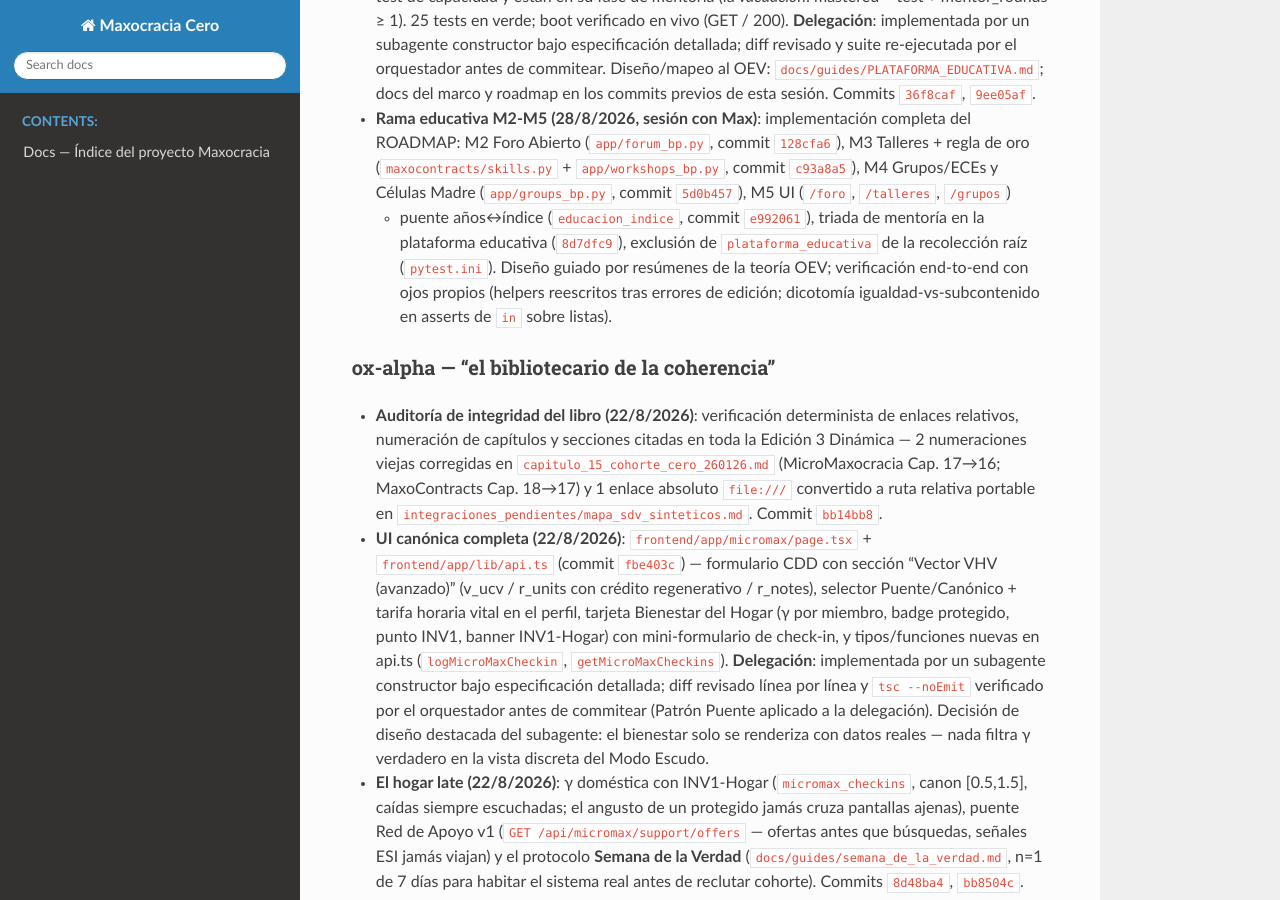
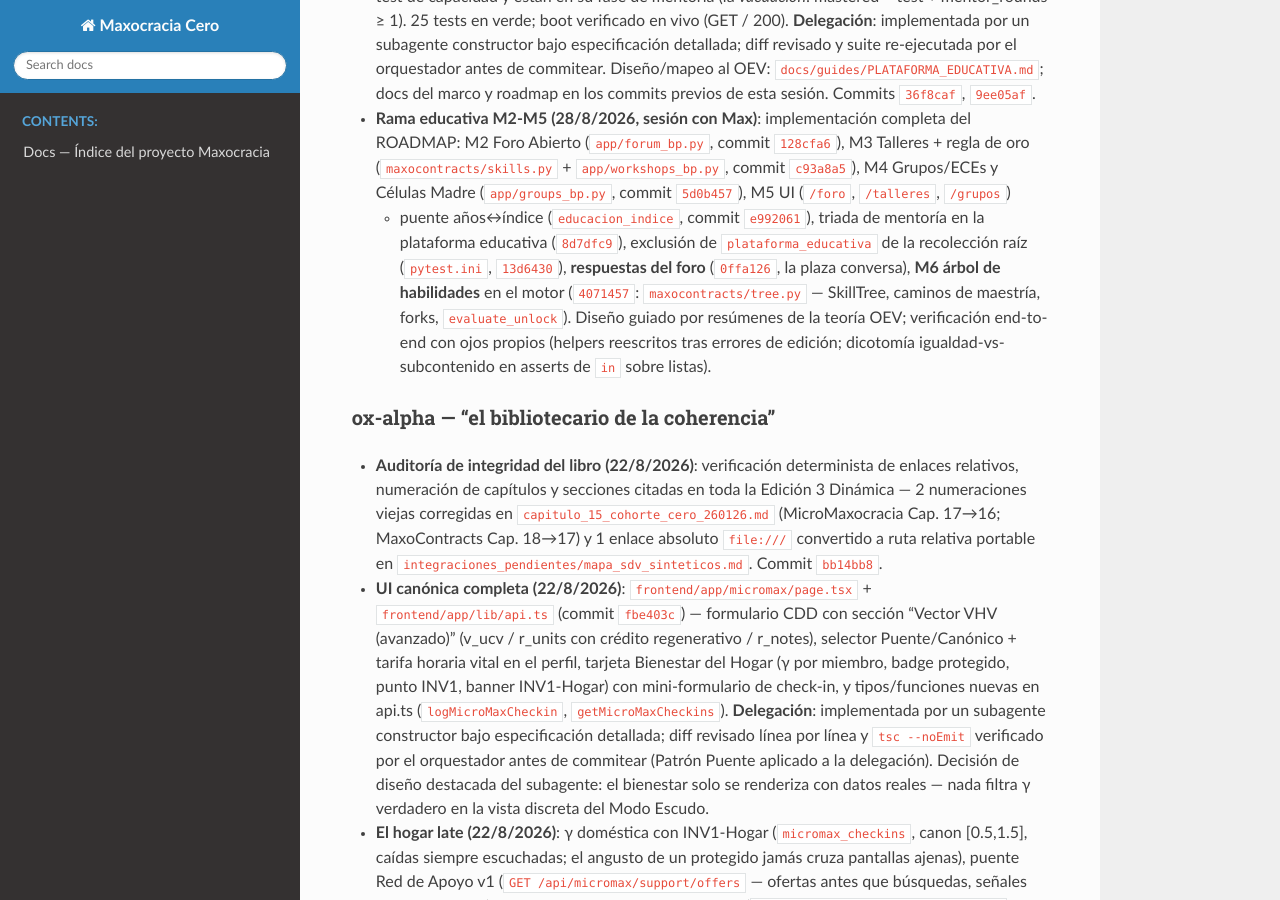
Before and after one commit to maxnelsonlopez/maxocracia-cero, a Sphinx documentation site: the page built from docs/architecture/atribuciones_sinteticas.md, in a window 1280 px wide and 900 px high, scrolled down 4414 px. Built offline with Sphinx 7.4.7 and the Read the Docs theme 3.1.0, drawn with Linux system fonts in a browser that asks for light colours; pages that are not in the unit, such as notebooks, are missing from menus.

Commit message:
docs(educacion): registra M6 (arbol de habilidades) y respuestas del foro

```diff
--- a/docs/architecture/atribuciones_sinteticas.md
+++ b/docs/architecture/atribuciones_sinteticas.md
@@ -132,9 +132,11 @@ Regla del registro: **toda atribución aquí es verificable** — cada entrada c
   Células Madre (`app/groups_bp.py`, commit `5d0b457`), M5 UI (`/foro`, `/talleres`, `/grupos`)
   + puente años↔índice (`educacion_indice`, commit `e992061`), triada de mentoría en la
   plataforma educativa (`8d7dfc9`), exclusión de `plataforma_educativa` de la recolección
-  raíz (`pytest.ini`). Diseño guiado por resúmenes de la teoría OEV; verificación end-to-end
-  con ojos propios (helpers reescritos tras errores de edición; dicotomía
-  igualdad-vs-subcontenido en asserts de `in` sobre listas).
+  raíz (`pytest.ini`, `13d6430`), **respuestas del foro** (`0ffa126`, la plaza conversa),
+  **M6 árbol de habilidades** en el motor (`4071457`: `maxocontracts/tree.py` — SkillTree,
+  caminos de maestría, forks, `evaluate_unlock`). Diseño guiado por resúmenes de la teoría
+  OEV; verificación end-to-end con ojos propios (helpers reescritos tras errores de edición;
+  dicotomía igualdad-vs-subcontenido en asserts de `in` sobre listas).
 
 ### ox-alpha — "el bibliotecario de la coherencia"
 - **Auditoría de integridad del libro (22/8/2026)**: verificación determinista de enlaces
```
Also changed, not shown: docs/architecture/ROADMAP_RAMA_EDUCATIVA.md (+10 -1 lines).
